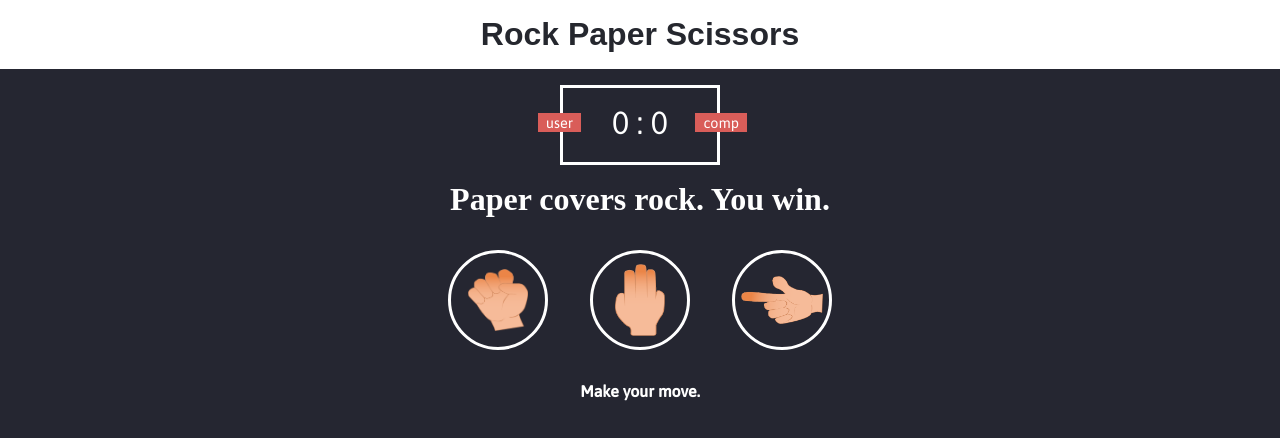
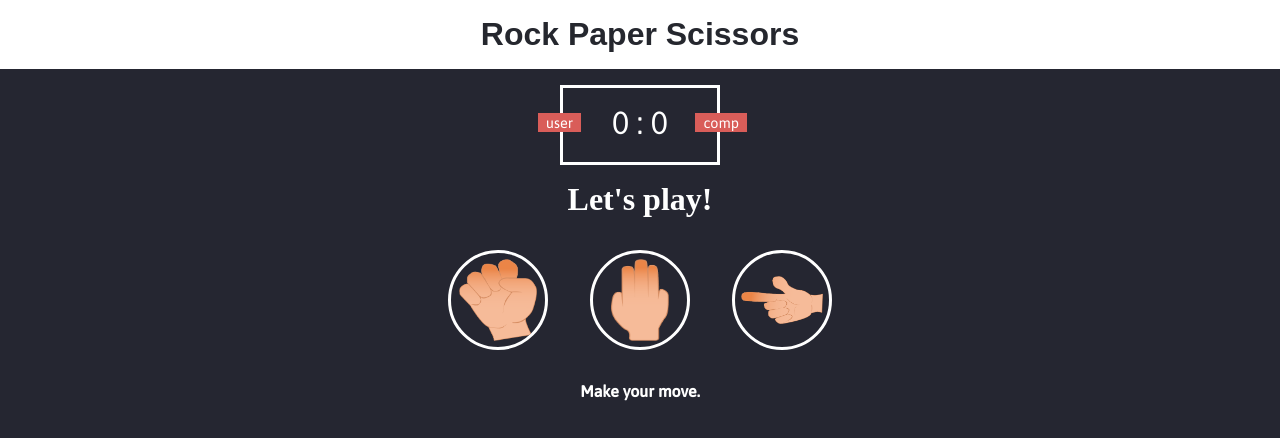
Before and after one commit to robbeca-code/Basic-Javascript, a plain HTML site: page rock-paper-scissors/index.html in a window 1280 px wide. Drawn offline with Linux system fonts and the light colour scheme.

Commit message:
Modify id names and <p> contents

```diff
--- a/rock-paper-scissors/index.html
+++ b/rock-paper-scissors/index.html
@@ -23,16 +23,16 @@
         <span id="comp-score" class="score">0</span>
       </div>
       <div class="result">
-        <p>Paper covers rock. You win.</p>
+        <p>Let's play!</p>
       </div>
       <div class="choices">
-        <button type="button" class="btn choice" id="rock">
+        <button type="button" class="btn choice" id="r">
           <img src="./assets/rock.png" alt="rock"/>
         </button>
-        <button type="button" class="btn choice" id="paper">
+        <button type="button" class="btn choice" id="p">
           <img src="./assets/paper.png" alt="paper"/>
         </button>
-        <button type="button" class="btn choice" id="scissors">
+        <button type="button" class="btn choice" id="s">
           <img src="./assets/scissors.png" alt="scissors"/>
         </button>
       </div>
```
